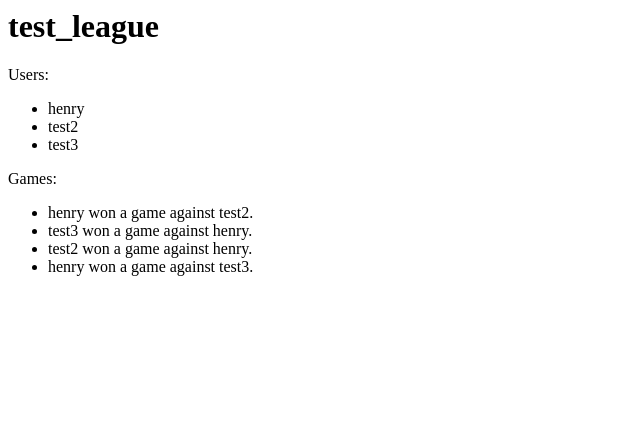
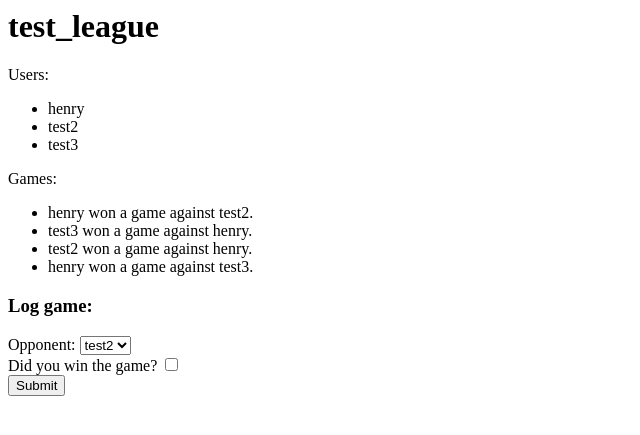
Before and after one commit to hskalla/league-buddies, a Django app: a page that uses league/templates/league/league.html in a window 1280 px wide. Shown: the top 435 px of the page, without its empty margins (0-640 px from the left). Run offline with Django 5.2, Linux system fonts and the light colour scheme; a user stored in the database is signed in; data comes from the database, SQL or seed files in the repository; both versions use the stored data as it was after the commit.

Commit message:
game logging added

```diff
--- /dev/null
+++ b/league/templates/league/game_list.html
@@ -0,0 +1,30 @@
+<p>Games:</p>
+<ul>
+    {% for game in league.games.all %}
+        <li>
+            {% if game.win %}
+                {{ game.agent }} won a game against {{ game.patient }}.
+            {% else %}
+                {{ game.patient }} won a game against {{ game.agent }}.
+            {% endif %}
+            {% if not game.confirmed %}
+                (Unconfirmed.)
+                {% if game.patient.id == user.id %}
+                    <form method="POST">
+                        {% csrf_token %}
+                        <input type="hidden" name="game" value="{{ game.id }}">
+                        <button type="submit" name="confirm_game_submit" value="confirm">Confirm</button>
+                        <button type="submit" name="confirm_game_submit" value="discard">Discard</button>
+                    </form>
+                {% endif %}
+                {% if game.agent.id == user.id %}
+                    <form method="POST">
+                        {% csrf_token %}
+                        <input type="hidden" name="game" value="{{ game.id }}">
+                        <button type="submit" name="confirm_game_submit" value="discard">Discard</button>
+                    </form>
+                {% endif %}
+            {% endif %}
+        </li>
+    {% endfor %}
+</ul>
--- a/league/templates/league/league.html
+++ b/league/templates/league/league.html
@@ -5,15 +5,6 @@
         <li>{{ user.username }}</li>
     {% endfor %}
 </ul>
-<p>Games:</p>
-<ul>
-    {% for game in league.games.all %}
-        <li>
-            {% if game.win %}
-                {{ game.agent }} won a game against {{ game.patient }}.
-            {% else %}
-                {{ game.patient }} won a game against {{ game.agent }}.
-            {% endif %}
-        </li>
-    {% endfor %}
-</ul>
+{% include "league/game_list.html" with league=league user=user %}
+<p></p>
+{% include "league/log_game.html" with league=league user=user %}
--- /dev/null
+++ b/league/templates/league/log_game.html
@@ -0,0 +1,17 @@
+<h3>Log game:</h3>
+<form method="POST">
+    {% csrf_token %}
+    <label for="id_opponent">Opponent:</label>
+    <select name="opponent" id="id_opponent" required>
+        {% for u in league.users.all %}
+            {% if u.id != user.id %}
+                <option value="{{ u }}">{{ u.username }}</option>
+            {% endif %}
+        {% endfor %}
+    </select>
+    <br/>
+    <label for="id_win">Did you win the game?</label>
+    <input type="checkbox" id="id_win" name="win" value="win">
+    <br/>
+    <button type="submit", name="log_game_submit">Submit</button>
+</form>
--- a/league/views.py
+++ b/league/views.py
@@ -4,7 +4,8 @@ from django.shortcuts import get_object_or_404, render, redirect
 from django.http import HttpResponse
 from django.conf import settings
 
-from .models import League
+from .models import League, Game
+from django.contrib.auth.models import User
 
 def index(request):
     if request.user.is_authenticated:
@@ -15,7 +16,28 @@ def index(request):
 @login_required
 def league(request, slug):
     l = get_object_or_404(League, slug=slug)
-    return render(request, "league/league.html", {"league": l})
+    u = request.user
+    # parse form submission
+    if request.method == "POST":
+        if 'log_game_submit' in request.POST:
+            game_agent = u
+            game_patient = User.objects.get(username=request.POST.get("opponent"))
+            if request.POST.get("win"):
+                game_win = True
+            else:
+                game_win = False
+            # print(game_agent," (",type(game_agent),") ",game_patient," (",type(game_patient),") ",game_win, " (",type(game_win),")")
+            game = Game(agent=game_agent,patient=game_patient,league=l,win=game_win)
+            game.save()
+        elif 'confirm_game_submit' in request.POST:
+            game = Game.objects.get(id=request.POST.get("game"))
+            # print(request.POST.get("game")," (",type(request.POST.get("game")),") ",request.POST.get("confirm_game_submit")," (",type(request.POST.get("confirm_game_submit")),")")
+            if request.POST.get("confirm_game_submit") == "confirm":
+                game.confirmed = True
+                game.save()
+            else:
+                game.delete()
+    return render(request, "league/league.html", {"league": l, "user": u})
 
 @login_required
 def join(request, slug):
--- a/requirements.txt
+++ b/requirements.txt
@@ -1 +1,2 @@
 django-autoslug
+django
```
Also changed, not shown: db.sqlite3.
